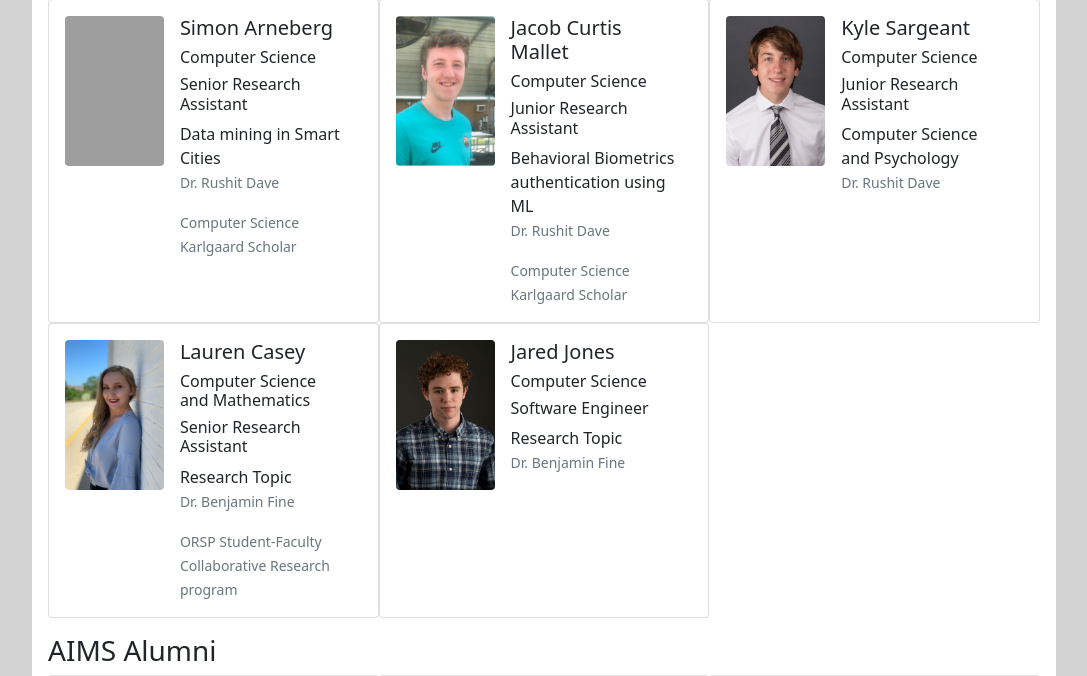
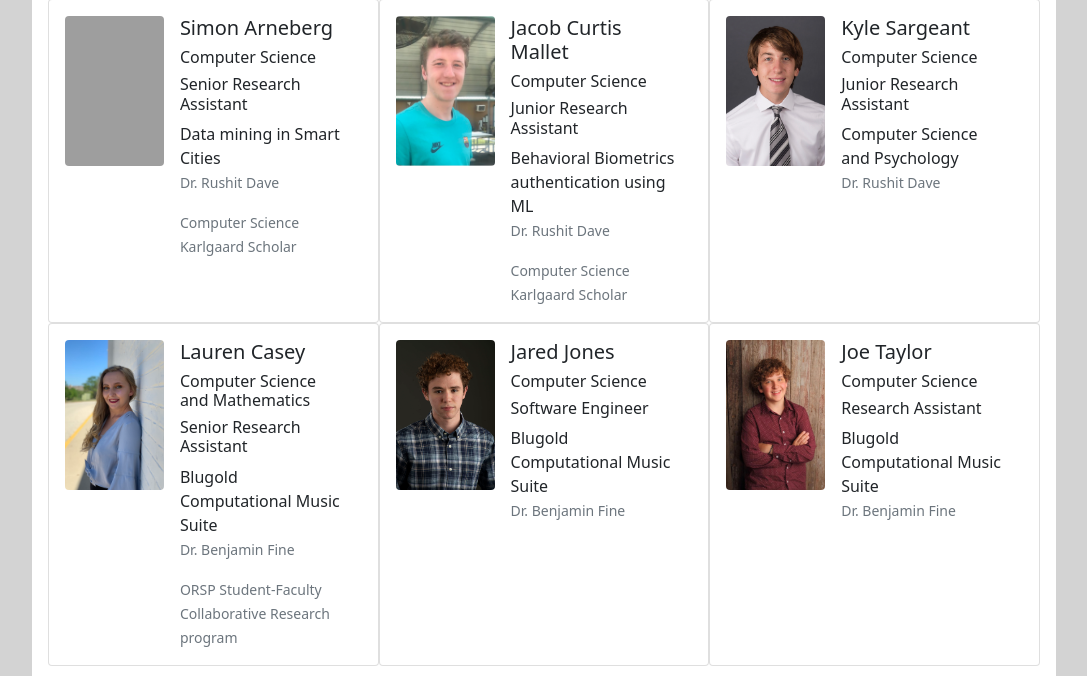
Before and after one commit to H-A-T/aims-website, a Flask app: page /people in a window 1280 px wide. Shown: the part 3764-4440 px from the top of the page, without its empty margins (96-1183 px from the left). Run offline with Flask 2, Linux system fonts and the light colour scheme; grey boxes are pictures that could not be loaded.

Commit message:
Added last student and Dr. Fine's research topics

```diff
--- a/templates/people.html
+++ b/templates/people.html
@@ -545,7 +545,7 @@
                             <h5 class="card-title">Lauren Casey</h5>
                             <h6 class="card-title">Computer Science and Mathematics</h6>
                             <h6 class="card-title">Senior Research Assistant</h6>
-                            <p class="card-text mb-0">Research Topic</p>
+                            <p class="card-text mb-0">Blugold Computational Music Suite</p>
                             <p class="card-text"><small class="text-muted">Dr. Benjamin Fine</small></p>
                             <p class="card-text"><small class="text-muted">ORSP Student-Faculty Collaborative Research program</small></p>
                         </div>
@@ -562,30 +562,28 @@
                             <h5 class="card-title">Jared Jones</h5>
                             <h6 class="card-title">Computer Science</h6>
                             <h6 class="card-title">Software Engineer</h6> <!-- Verify -->
-                            <p class="card-text mb-0">Research Topic</p>
+                            <p class="card-text mb-0">Blugold Computational Music Suite</p>
                             <p class="card-text"><small class="text-muted">Dr. Benjamin Fine</small></p>
                         </div>
                     </div>
                 </div>
             </div>
-        <!--
             <div class="card col-lg-4 col-6 p-3">
                 <div class="row g-0">
                     <div class="col-lg-4 image-body text-center curImgDiv">
-                        <img src="../static/images/people/placeholder.jpg" class="img-fluid rounded current-profile-pic" alt="Placeholder">
+                        <img src="../static/images/people/joe-taylor.jpg" class="img-fluid rounded current-profile-pic" alt="Joe Taylor">
                     </div>
                     <div class="col-lg-8">
                         <div class="card-body py-lg-0 px-lg-3 px-0">
                             <h5 class="card-title">Joe Taylor</h5>
                             <h6 class="card-title">Computer Science</h6>
-                            <h6 class="card-title">_______ Research Assistant</h6>
-                            <p class="card-text mb-0">Research Topic</p>
+                            <h6 class="card-title">Research Assistant</h6>
+                            <p class="card-text mb-0">Blugold Computational Music Suite</p>
                             <p class="card-text"><small class="text-muted">Dr. Benjamin Fine</small></p>
                         </div>
                     </div>
                 </div>
             </div>
-        -->
     </div>
 
 
```
Also changed, not shown: static/images/people/joe-taylor.jpg (added).
